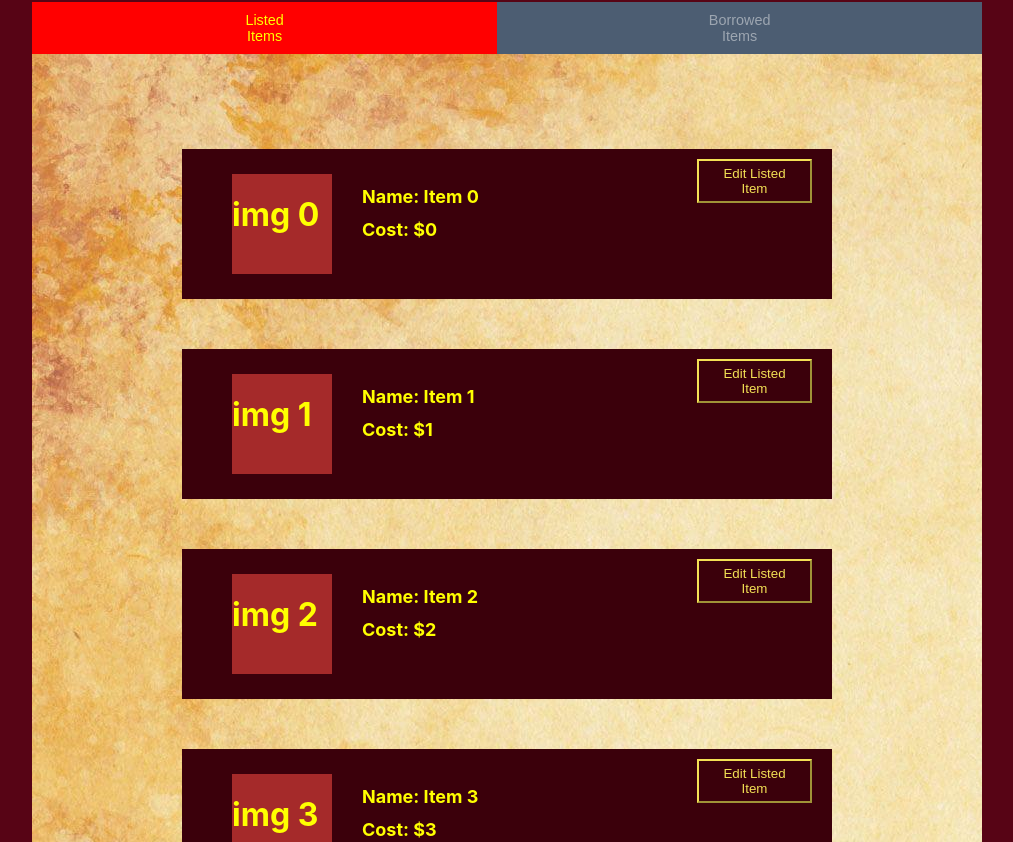
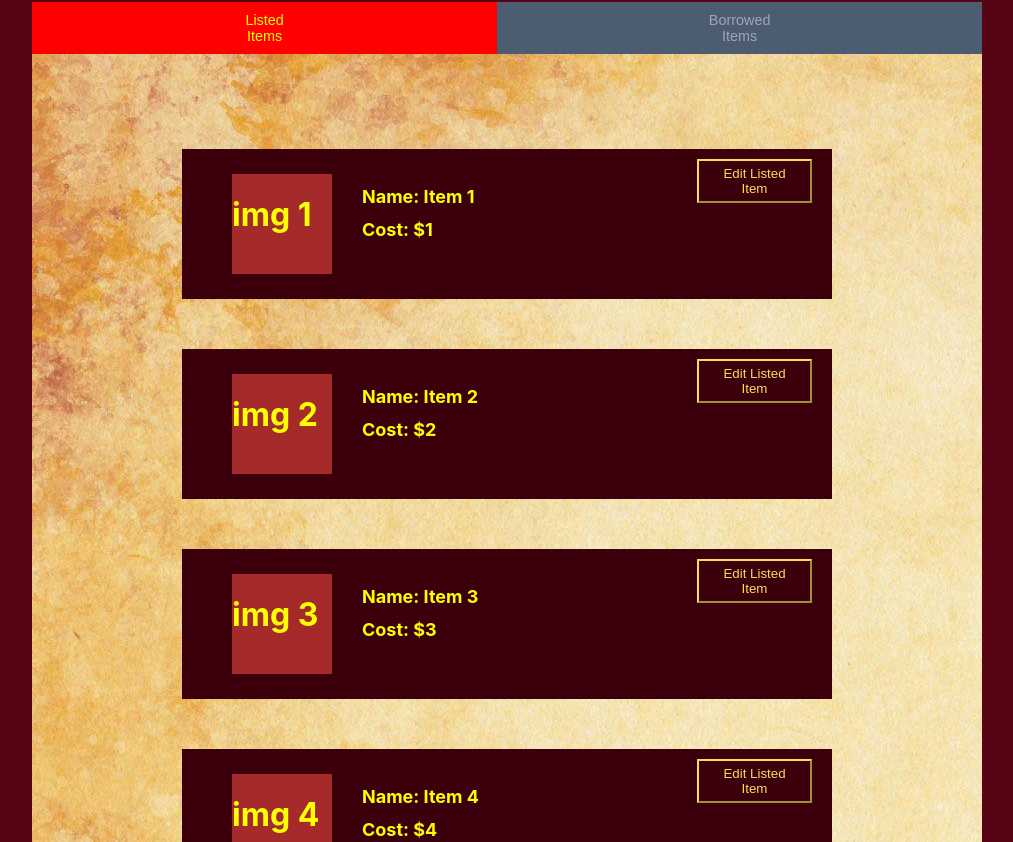
Before and after one commit to srahim457/capstone, a React (Create React App) app in the folder guilds/: page /profile in a window 1280 px wide. Shown: the part 518-1360 px from the top of the page, without its empty margins (133-1146 px from the left). Built offline with nearby package versions, Linux system fonts and the light colour scheme.

Commit message:
added delete listing warning and editable listing form

```diff
--- a/guilds/package.json
+++ b/guilds/package.json
@@ -35,6 +35,7 @@
     "pg": "^7.18.2",
     "pug": "^2.0.4",
     "react": "^16.13.1",
+    "react-confirm-alert": "^2.6.1",
     "react-datetime-picker": "^3.0.1",
     "react-dom": "^16.13.1",
     "react-router-dom": "^5.1.2",
--- a/guilds/src/Components/EditListing.js
+++ b/guilds/src/Components/EditListing.js
@@ -1,4 +1,9 @@
 import React, { Component } from 'react';
+import { confirmAlert } from 'react-confirm-alert';
+import 'react-confirm-alert/src/react-confirm-alert.css';
+/*install this stuff for the confirmation pop-ups:
+      npm install react-confirm-alert --save
+*/
 import './styles/CreateListing.css';
 {/*uses the same css file as create listing,
 because the layout is exactly the same except
@@ -14,15 +19,16 @@ class EditListing extends Component {
       name: '',
       price: '',
       description: '',
-      option: ''
+      option: '',
+      delete_item: 'false',
     };
+    this.delete = this.delete.bind(this);
+    this.componentDidMount = this.componentDidMount.bind(this);
   }
 
   itemNameChangeHandler = e => {
-    e.preventDefault();
-    this.setState({
-      name: e.currentTarget.value
-    });
+   const { target: {value} } = e;
+   this.setState({ name: value });
   };
 
   descriptionChangeHandler = e => {
@@ -38,26 +44,60 @@ class EditListing extends Component {
       option: e.currentTarget.value
     });
   };
+  handleDeletion (){
+    this.setState({delete_item: true});
+    window.location.reload(false);
+  }
+
+  delete (){
+    confirmAlert({
+      title: 'Delete this Listing: ',
+      message: 'Are you sure you want to do this?',
+      buttons: [
+        {
+          label: 'Yes',
+          onClick: () =>  this.handleDeletion()
+        },
+        {
+          label: 'No',
+          onClick: () => this.setState({delete_item: false})
+        }
+      ]
+    });
+  }
+
+  reloadPage (){
+    window.location.reload(false)
+  }
+
+  componentDidMount() {
+  const {name} = this.props;
+   this.setState({ name: name});
+  }
 
   render() {
-    var {name, price} = this.props;
+    const {name} = this.props;
     return (
       // <div>{this.props.children}</div>
 
       <div className='container-parent'>
         <div className='container'>
-          <h1 className='title'>Editing This Listing</h1>
+          <h1 className='title'>Edit Listing: {name} </h1>
+          <div className='button-wrapper'>
+            <button className='close-button'
+                    onClick = {this.reloadPage}
+            >
+              X
+            </button>
+          </div>
           <form onSubmit={this.handleSubmit} className='form-fields'>
             <div>
-              <div className='button-wrapper'>
-                <button className='close-button'>X</button>
-              </div>
               <label>Item Name </label>
               <br />
               <input
                 type='text'
                 className='form-input'
-                placeholder={name}
+                placeholder={this.state.name}
                 maxLength='50'
                 value={this.state.name}
                 onChange={this.itemNameChangeHandler}
@@ -117,7 +157,7 @@ class EditListing extends Component {
             </div>
           </form>
           <button>Submit</button>
-          <button>Delete Listing</button>
+          <button onClick={this.delete}>Delete Listing</button>
         </div>
       </div>
     );
--- a/guilds/src/Components/Profile_Listed.js
+++ b/guilds/src/Components/Profile_Listed.js
@@ -1,38 +1,79 @@
 import React, { Component } from 'react';
+import Navigation from './Navigation';
+import {
+  BrowserRouter,
+  HashRouter as Router,
+  Route,
+  Link,
+  NavLink,
+  Switch
+} from 'react-router-dom';
+
+import './styles/profile.css';
+import EditListing from './EditListing';
 
 class Profile_Listed extends Component {
+
+  constructor() {
+    super();
+
+    var numItems = [...Array(100).keys()].map(i => ({
+      id: i + 1,
+      name: 'Item ' + (i + 1),
+      description: 'this is an item',
+      cost: i+1,
+    }));
+
+    this.state = {
+      numItems: numItems,
+      name: 'some existing name',
+      click: false //added to see if it respond on click
+    };
+    this.onClickHandler = this.onClickHandler.bind(this);
+  }
+
+  testClick(item){
+    this.setState({name: item.name});
+    this.setState({ click: true });
+  }
+
+  onClickHandler(e) {
+    e.preventDefault();
+    this.setState({ click: true });
+  }
+
+
   render(){
-    var tmp = [];
-    for (var i = 0; i < 4; i++) {
-      tmp.push(i);
+    {/*routes to an edit listing page*/}
+
+    if (this.state.click === true) {
+      return <EditListing name = {this.state.name} />;
     }
 
-    var items = tmp.map(function (i) {
-      return (
-        <div className='item'>
+    return (
+      <div className='ItemListWrapper'>
+      {this.state.numItems.map(item => (
+        <div className='item' key={item.id}>
+
           <div className='itemImageWrapper'>
-            <h1> img {i} </h1>
+            <h1> img {item.id} </h1>
           </div>
+
           <div className='itemInfoWrapper'>
-            <h1 className='itemInfoField'> Name: Item {i}</h1>
-            <h1 className='itemInfoField'> Cost: ${i}</h1>
+            <h1 className='itemInfoField'> Name: {item.name}</h1>
+            <h1 className='itemInfoField'> Cost: ${item.cost}</h1>
           </div>
+
           <div className='editListingButtonWrapper'>
-            <button class="edit-button">
+            <button class="edit-button" onClick={this.testClick.bind(this, item)}>
               Edit Listed Item
             </button>
           </div>
         </div>
-      );
-    });
-
-    return (
-      <div className='ItemListWrapper'>
-        {items}
+      ))}
       </div>
 
     );
   }
 }
-
 export default Profile_Listed;
```
Also changed, not shown: 1 other file (tests, documents, lock files or other folders).
